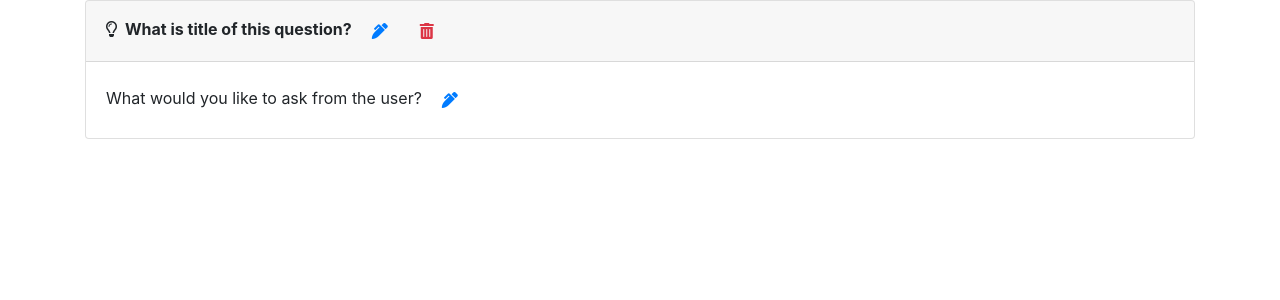
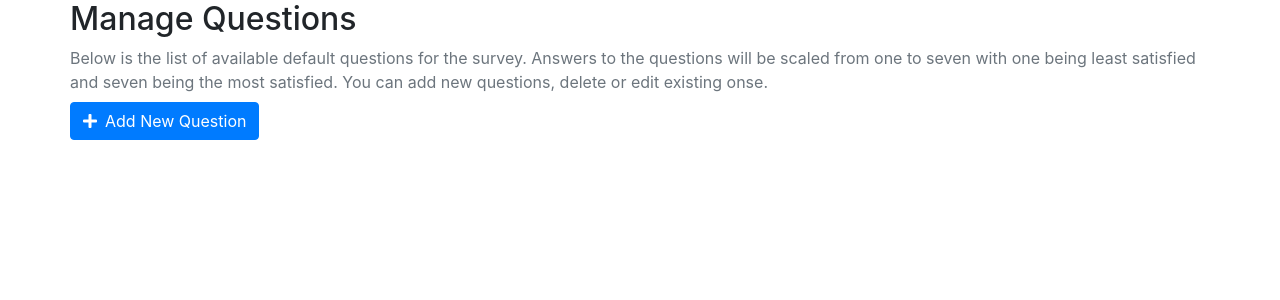
Before and after one commit to waliarubal/survey, an Angular app: page / in a window 1280 px wide. Shown: the top 300 px of the page. Built offline with nearby package versions, Linux system fonts and the light colour scheme.

Commit message:
Added initial API codebase.

```diff
--- a/src/app/app.module.ts
+++ b/src/app/app.module.ts
@@ -1,6 +1,8 @@
 import { BrowserModule } from '@angular/platform-browser';
 import { NgModule } from '@angular/core';
 import { FormsModule } from '@angular/forms'
+
+import { SurveyService } from '@services/survey.service';
 
 import { AppComponent } from './app.component';
 import { QuestionsModule } from './questions/questions.module';
@@ -20,7 +22,7 @@ import { ResultComponent } from './result/result.component';
     FormsModule,
     QuestionsModule
   ],
-  providers: [],
+  providers: [SurveyService],
   bootstrap: [AppComponent]
 })
 export class AppModule { }
--- a/src/app/questions/question/question.component.ts
+++ b/src/app/questions/question/question.component.ts
@@ -6,6 +6,7 @@ import { Question } from '@models/question.model';
     templateUrl: './question.component.html'
 })
 export class QuestionComponent {
+
     @Input() Question: Question;
 
     IsTitleEditorVisible: boolean;
--- a/src/app/questions/questions.component.html
+++ b/src/app/questions/questions.component.html
@@ -1,7 +1,22 @@
 <div class="container">
     <div class="row">
-        <div class="col">
-            <app-question></app-question>
-        </div>
+        <h2>
+            Manage Questions
+        </h2>
+    </div>
+    <div class="row text-muted mb-2">
+        Below is the list of available default questions for the survey. Answers to the questions will be scaled from
+        one to seven with one being least satisfied and seven being the most satisfied. You can add new questions,
+        delete or edit existing
+        onse.
+    </div>
+    <div class="row mb-4">
+        <button type="button" class="btn btn-primary">
+            <i class="fas fa-plus"></i>
+            <span class="ml-2">Add New Question</span>
+        </button>
+    </div>
+    <div class="row mb-3" *ngFor="let question of Questions">
+        <app-question class="col" [Question]="question"></app-question>
     </div>
 </div>
--- a/src/app/questions/questions.component.ts
+++ b/src/app/questions/questions.component.ts
@@ -1,4 +1,6 @@
 import { Component } from '@angular/core';
+import { SurveyService } from '@services/survey.service';
+import { Question } from '@models/question.model';
 
 @Component({
     selector: 'app-questions',
@@ -6,4 +8,13 @@ import { Component } from '@angular/core';
 })
 export class QuestionsComponent {
 
+    constructor(private readonly _surveyService: SurveyService) { }
+
+    get Questions(): Question[]{
+        return this._surveyService.Questions;
+    }
+
+    AddNewQuestion(): void {
+        this._surveyService.AddNewQuestion();
+    }
 }
--- /dev/null
+++ b/src/app/services/survey.service.ts
@@ -0,0 +1,20 @@
+import { Injectable } from '@angular/core';
+import { Question } from '@models/question.model';
+
+@Injectable()
+export class SurveyService {
+    private readonly _questions: Question[];
+
+    constructor(){
+        this._questions = [];
+    }
+
+    get Questions(): Question[] {
+        return this._questions;
+    }
+
+    AddNewQuestion(): void {
+        let question = new Question();
+        this.Questions.push(question);
+    }
+}
--- a/tsconfig.json
+++ b/tsconfig.json
@@ -5,6 +5,9 @@
     "paths": {
       "@models/*": [
         "app/models/*"
+      ],
+      "@services/*": [
+        "app/services/*"
       ]
     },
     "outDir": "./dist/out-tsc",
```
